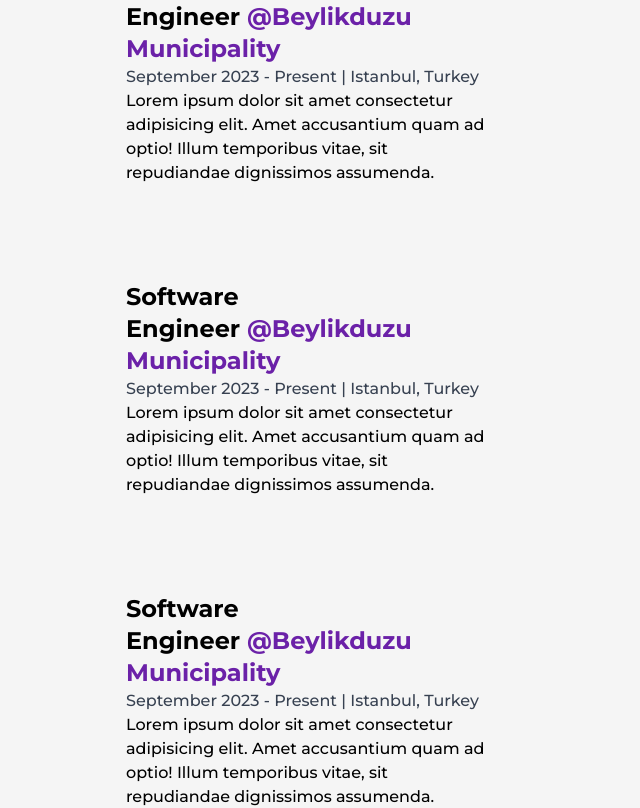
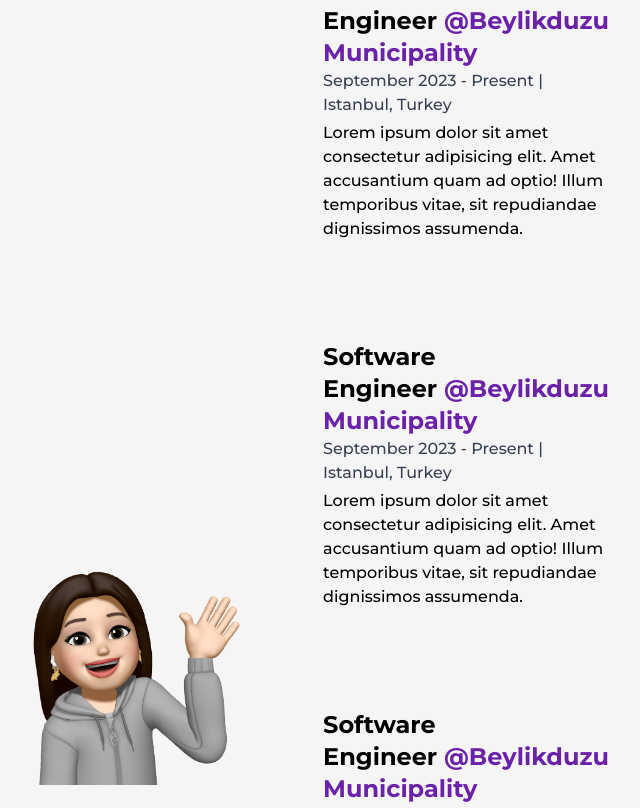
Before and after one commit to esrasevinc/portfolio-next-app, a Next.js app: page /experience in a window 1280 px wide. Shown: the part 347-1155 px from the top of the page, without its empty margins (334-974 px from the left). Built offline with nearby package versions, Linux system fonts and the light colour scheme.

Commit message:
experience page pic

```diff
--- a/app/components/ExperienceCard.tsx
+++ b/app/components/ExperienceCard.tsx
@@ -2,6 +2,8 @@
 
 import React, { useRef } from 'react'
 import { motion, useScroll } from 'framer-motion'
+import experiencePic from '../../public/images/experience-pic.png'
+import Image from 'next/image';
 
 type DetailsProp = {
   position: string,
@@ -14,10 +16,10 @@
 
 const Details = ( props : DetailsProp ) => {
   return <li className='flex flex-col first:mt-0 last:mb-0 w-[75%] items-center justify-between py-12'>
-    <motion.div initial={{y:50}} whileInView={{y:0}} transition={{duration:0.5, type:'spring'}}>
+    <motion.div className='mt-1' initial={{y:50}} whileInView={{y:0}} transition={{duration:0.5, type:'spring'}}>
       <h3 className='capitalize font-bold text-2xl'>{props.position}&nbsp;<a href={props.companyLink} target='_blank' className='text-purple-800 capitalize'>@{props.company}</a></h3>
-      <span className='capitalize font-medium text-gray-700'> {props.time} | {props.address} </span>
-      <p className='font-medium w-full'> {props.work} </p>
+      <span className='capitalize font-medium text-gray-700 mt-1'> {props.time} | {props.address} </span>
+      <p className='font-medium w-full mt-1'> {props.work} </p>
     </motion.div>
   </li>
 }
@@ -44,9 +46,15 @@
            My <span className='bg-gradient-to-r from-purple-300 to-purple-950 text-transparent bg-clip-text'>Experiences</span>
       </motion.h1>
       </div>
+      <div className='flex items-center justify-center w-full'>
+      <div className='w-1/2'>
+        <Image
+        src={experiencePic}
+        alt='Experience Pic'
+        className='w-[80%] h-auto'/>
+      </div>
 
-      <div className='pt-12 w-[75%] relative'>
-        <div className='absolute left-8 top-12 w-[4px] h-auto bg-purple-950'></div>
+      <div className='pt-12 w-1/2 relative'>
           <ul className='w-full flex flex-col items-center justify-between pb-12'>
             <Details
             position='Software Engineer'
@@ -84,6 +92,9 @@
           </ul>
 
       </div>
+
+      </div>
+
     </div>
   )
 }
```
Also changed, not shown: public/images/experience-pic.png (added).
